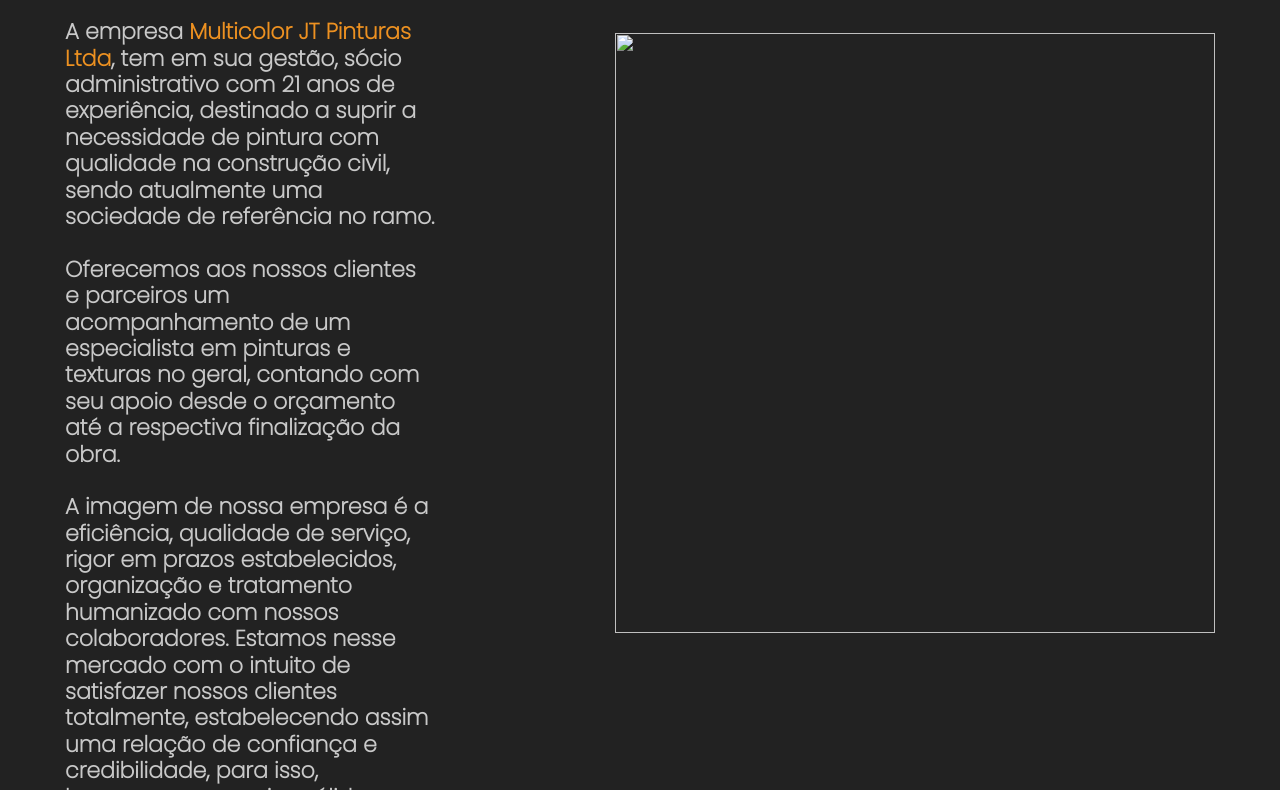
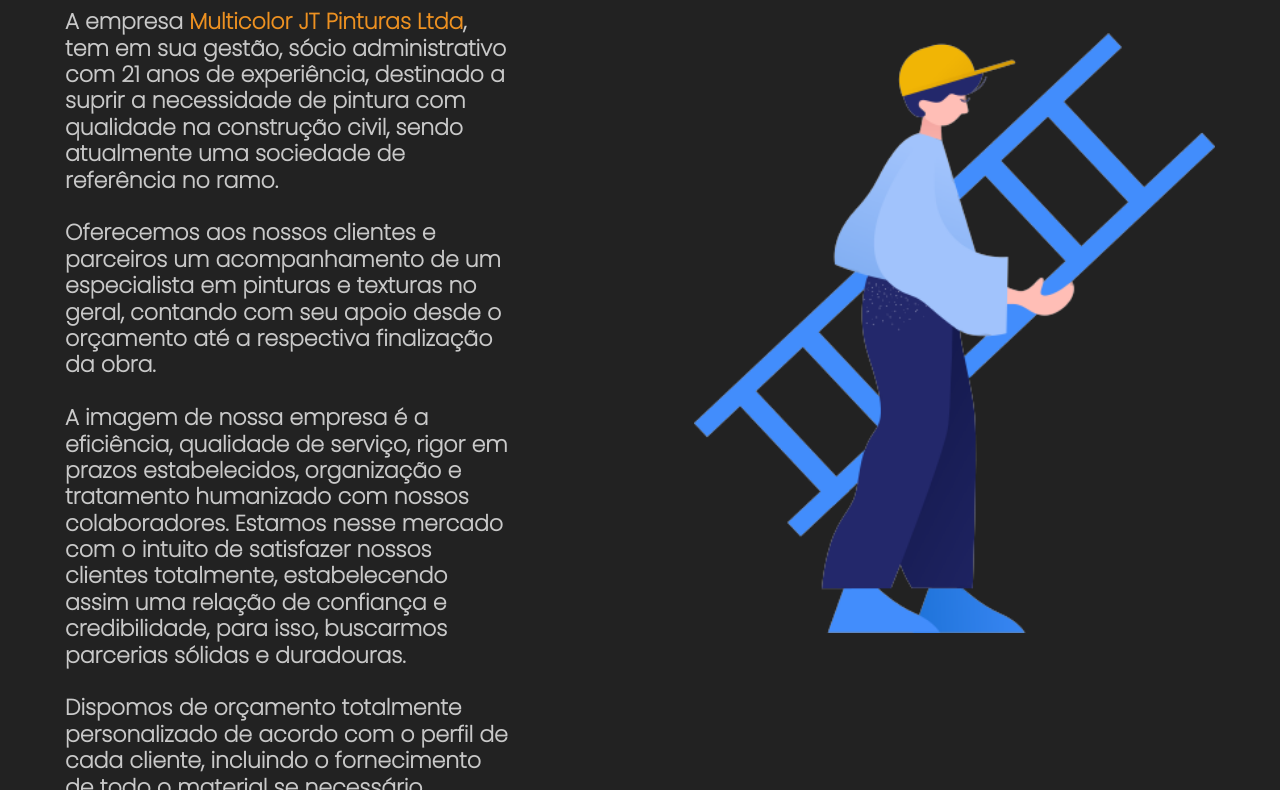
Before and after one commit to Matheus-Grabner/multicolorpinturas-site, a plain HTML site: page index.html in a window 1280 px wide. Shown: the part 349-1139 px from the top of the page. Drawn offline with Linux system fonts and the light colour scheme; the site is published under a folder, as on GitHub Pages, so addresses that start at the root find nothing.

Commit message:
Update index.html

```diff
--- a/index.html
+++ b/index.html
@@ -44,7 +44,7 @@
             <br>
         </aside>
 
-        <img class="img-fundo" src="/Imagens/img-fundo.png">
+        <img class="img-fundo" src="./Imagens/img-fundo.png">
     </main>
 
     <div id="tabeladeimagens">
```
